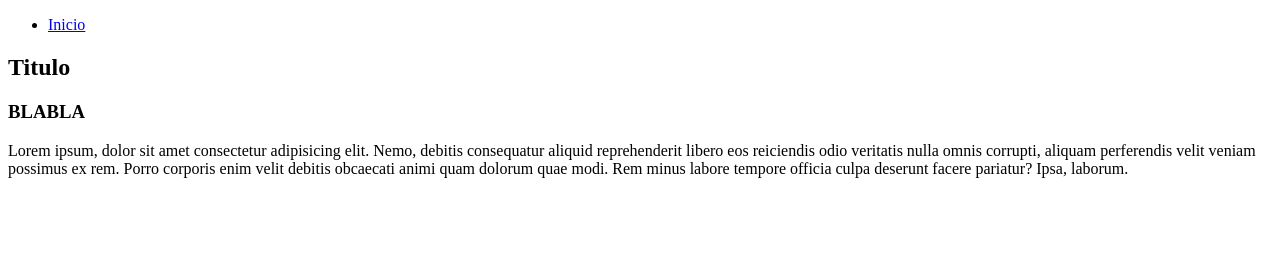
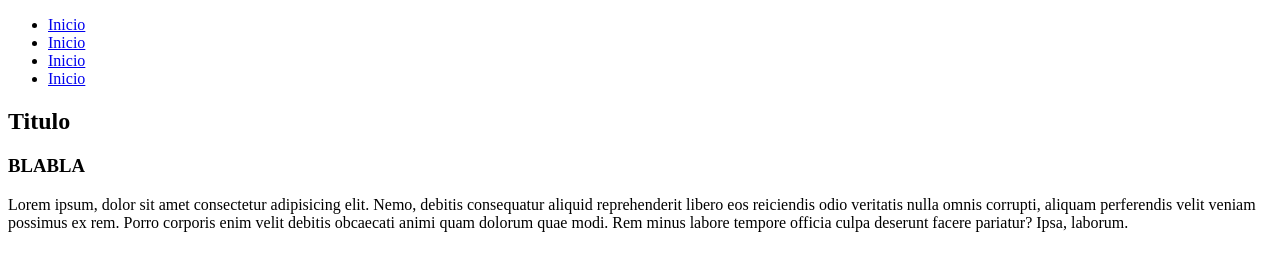
Before and after one commit to JoseAlvarezMartinez/miPortfolio, a plain HTML site: page index.html in a window 1280 px wide. Drawn offline with Linux system fonts and the light colour scheme.

Commit message:
Testeando

```diff
--- a/index.html
+++ b/index.html
@@ -9,6 +9,9 @@
     <header>
         <nav>
             <ul>
+                <li><a href="#">Inicio</a></li>
+                <li><a href="#">Inicio</a></li>
+                <li><a href="#">Inicio</a></li>
                 <li><a href="#">Inicio</a></li>
             </ul>
         </nav>
```
